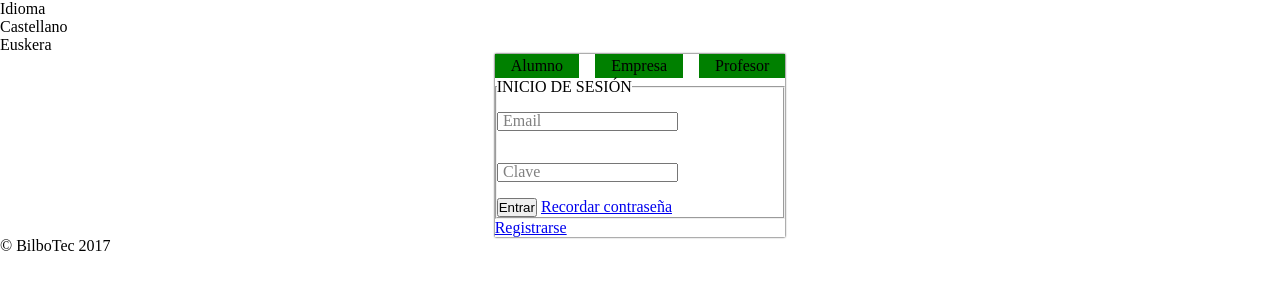
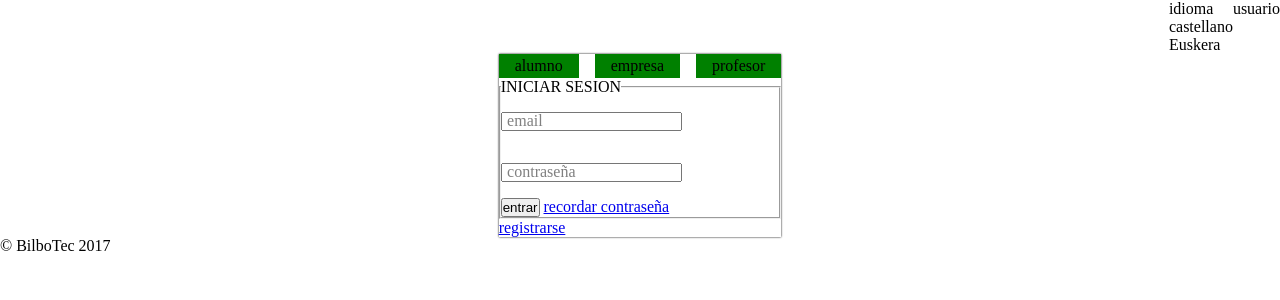
Before and after one commit to BilboTec/BolsaTrabajo, a CodeIgniter app: page /database/Login in a window 1280 px wide. Shown: the top 300 px of the page. Run offline with CodeIgniter, Linux system fonts and the light colour scheme.

Commit message:
controlador de idioma hecho

```diff
--- a/application/config/config.php
+++ b/application/config/config.php
@@ -76,7 +76,7 @@ $config['url_suffix'] = '';
 | than english.
 |
 */
-$config['language']	= 'english';
+$config['language']	= 'spanish';
 
 /*
 |--------------------------------------------------------------------------
--- a/application/controllers/Alumno.php
+++ b/application/controllers/Alumno.php
@@ -1,3 +1,6 @@
 <?php class Alumno extends BT_Controller{
-
+	public function index(){
+		$this->requerir_login();
+		echo "Ok";
+	}
 }
--- a/application/controllers/Login.php
+++ b/application/controllers/Login.php
@@ -8,8 +8,8 @@ class Login extends BT_Controller{
 
 	public function index(){
 		$this->form_validation->set_rules(array(
-		array('field'=>'email', 'label'=>'Email', 'rules'=>'required'),
-		array('field'=>'clave', 'label'=>'Contraseña', 'rules'=>'required')
+		array('field'=>'email', 'label'=>$this->lang->line('email'), 'rules'=>'required|valid_email'),
+		array('field'=>'clave', 'label'=>$this->lang->line('clave'), 'rules'=>'required')
 		));
 
 		$this->form_validation->set_error_delimiters("<li class='error'>", "</li>");
@@ -46,8 +46,11 @@ class Login extends BT_Controller{
 			var_dump($usuario);
 
 		}
-		$this->load->view("/plantillas/header");
-		$this->load->view("/Login/FormularioLogin");
-		$this->load->view("/plantillas/footer");
+		$data['idioma'] = function($clave){
+			return $this->lang->line($clave);
+		};
+		$this->load->view("/plantillas/header", $data);
+		$this->load->view("/Login/FormularioLogin", $data);
+		$this->load->view("/plantillas/footer", $data);
 	}
 }
--- a/application/core/BT_Controller.php
+++ b/application/core/BT_Controller.php
@@ -1,6 +1,9 @@
 <?php
 
 class BT_Controller extends CI_Controller{
+
+	protected $idioma;
+
 	public function __construct(){
 		parent::__construct();
 		$this->load->model("BT_Modelo_Profesor", "profesores");
@@ -8,7 +11,10 @@ class BT_Controller extends CI_Controller{
 		$this->load->model("BT_Modelo_Empresa", "empresas");
 		$this->load->helper("url");
 		$this->load->library("session");
-
+		$this->load->helper("cookie");
+		$this->idioma = get_cookie("idioma") ?? "spanish";
+		$this->lang->load('general', $this->idioma);
+		$this->config->set_item('language', $this->idioma);
 	}
 	public function requerir_login(){
 		if($this->get_usuario_actual()===null){
--- /dev/null
+++ b/application/language/spanish/general_lang.php
@@ -0,0 +1,15 @@
+<?php
+
+$lang['clave'] = 'contraseña';
+$lang['email'] = 'email';
+$lang['idioma'] = 'idioma';
+$lang['castellano'] = 'castellano';
+$lang['euskera'] = 'euskera';
+$lang['alumno'] = 'alumno';
+$lang['empresa'] = 'empresa';
+$lang['profesor'] = 'profesor';
+$lang['entrar'] = 'entrar';
+$lang['recordar_clave'] = 'recordar contraseña';
+$lang['registrarse'] = 'registrarse';
+$lang['usuario'] = 'usuario';
+$lang['iniciar_sesion'] = 'INICIAR SESION';
--- a/application/models/BT_Modelo_Alumno.php
+++ b/application/models/BT_Modelo_Alumno.php
@@ -2,6 +2,15 @@
 class _Alumno{
 	public $id_alumno, $nombre, $apellido1, $apellido2, $id_email, $calle, $cp, $disponibilidad, $dni, $fecha_nacimiento,
 	$id_localidad, $nacionalidad, $otros_datos, $sexo, $tlf;
+
+	public function establecer_clave($clave){
+		$this->clave = password_hash($clave,PASSWORD_DEFAULT);
+	}
+
+	public function verificar_clave($clave){
+		return password_verify($clave,$this->clave);
+	}
+
 	public function get_id(){
 		return $this->id_alumno;
 	}
@@ -20,11 +29,16 @@ class BT_Modelo_Alumno extends CI_Model {
 		return $alumno;
 	}
 	public function get_by_email($email){
-		$id_email =$this->db->get_where("email",["email"=>$email])->row()->id_email;
-		$profesor = $this->db->get_where("alumno",["id_email"=>$id_email])->custom_row_object(0,'_Alumno');
-		if($profesor!=null){
-			$profesor->email = $email;
+		$email =$this->db->get_where("email",["email"=>$email])->row();
+		if($email != null){
+			$alumno = $this->db->get_where("alumno",["id_email"=>$email->id_email])->custom_row_object(0,'_Alumno');
+			if($alumno!=null){
+				$alumno->email = $email;
+			}
+			return $alumno;
 		}
-		return $profesor;
+		else{
+			return null;
+		}
 	}
 }
--- a/application/views/Login/FormularioLogin.php
+++ b/application/views/Login/FormularioLogin.php
@@ -2,22 +2,22 @@
 
 	<form class="form-login" name="formLogin" action="/Login" method="POST" ng-submit="alta()">
 		<ul>
-			<li class= "btn btn-tipo" ng-class="tipo==0?'activo':''" ng-click="tipo=0">Alumno</li>
-			<li class= "btn btn-tipo" ng-class="tipo==1?'activo':''" ng-click="tipo=1">Empresa</li>
-			<li class= "btn btn-tipo" ng-class="tipo==2?'activo':''" ng-click="tipo=2">Profesor</li>
+			<li class= "btn btn-tipo" ng-class="tipo==0?'activo':''" ng-click="tipo=0"><?php echo $idioma('alumno'); ?></li>
+			<li class= "btn btn-tipo" ng-class="tipo==1?'activo':''" ng-click="tipo=1"><?php echo $idioma('empresa'); ?></li>
+			<li class= "btn btn-tipo" ng-class="tipo==2?'activo':''" ng-click="tipo=2"><?php echo $idioma('profesor'); ?></li>
 		</ul>
 		<fieldset>
-			<legend>INICIO DE SESIÓN</legend>
+			<legend><?php echo $idioma('iniciar_sesion'); ?></legend>
 		<ul>
 			<?php echo validation_errors(); ?>
 		</ul>
 		<input type="hidden" name="tipo" value="{{tipo}}" />
-		<div bt-input-label bt-id="email" ng-requred="true" name="email" type="email" bt-label="'Email'" bt-model="email"></div>
-		<div bt-input-label bt-id="clave" type="password" bt-label="'Clave'" name="clave" bt-model="clave"></div>
-		<input type="submit" value="Entrar">
-		<a href="#">Recordar contraseña</a>
+		<div bt-input-label bt-id="email" ng-requred="true" name="email" type="email" bt-label="'<?php echo $idioma('email'); ?>'" bt-model="email"></div>
+		<div bt-input-label bt-id="clave" type="password" bt-label="'<?php echo $idioma('clave'); ?>'" name="clave" bt-model="clave"></div>
+		<input type="submit" value="<?php echo $idioma('entrar'); ?>">
+		<a href="#"><?php echo $idioma('recordar_clave'); ?></a>
 		</fieldset>
-		<a ng-show="tipo!==2" href="#">Registrarse</a>
+		<a ng-show="tipo!==2" href="#"><?php echo $idioma('registrarse'); ?></a>
 	</form>
 
 </div>
--- a/application/views/plantillas/header.php
+++ b/application/views/plantillas/header.php
@@ -10,17 +10,17 @@
 </head>
 <body>
 <header>
-	<ul>
-		<li>Idioma
+	<ul class="idioma" ng-controller="idiomaController">
+		<li><?php echo $idioma("idioma"); ?>
 			<ul>
-				<li>Castellano</li>
-				<li>Euskera</li>
+				<li ng-click="cambiarIdioma('spanish')"><?php echo $idioma("castellano"); ?></li>
+				<li ng-click="cambiarIdioma('basque')">Euskera</li>
 			</ul>
 		</li>
 	</ul>
 	<?php if(isset($user)){
 
 	}else{
-
+		echo "<span>".$idioma("usuario")."</span>";
 	} ?>
 </header>
--- a/css/style.css
+++ b/css/style.css
@@ -40,6 +40,19 @@ body, .contenido{
 	flex-direction: column;
 }
 
+.idioma{
+	list-style: none;
+}
+
+.idioma ul{
+	list-style: none;
+}
+header{
+	justify-content: flex-end;
+	flex-direction: row;
+	display: flex;
+}
+
 /*************************************
 ********BT-INPUT-LABEL****************
 **************************************/
--- a/js/BilboTec.js
+++ b/js/BilboTec.js
@@ -6,4 +6,13 @@ angular.module("BilboTec",["BilboTec.ui"])
 
 		debugger;
 	};
+}])
+.controller("idiomaController", ["$scope","$http",function($scope,$http){
+	$scope.cambiarIdioma = function(idioma){
+	$http.get("/Idioma/cambiar/" + idioma).then(function(respuesta){
+		window.location = window.location;
+	}, function(error){
+
+	});
+	};
 }]);
```
Also changed, not shown: application/controllers/idioma.php (added, +11 -0 lines), application/language/basque/general_lang.php (added, +15 -0 lines).
